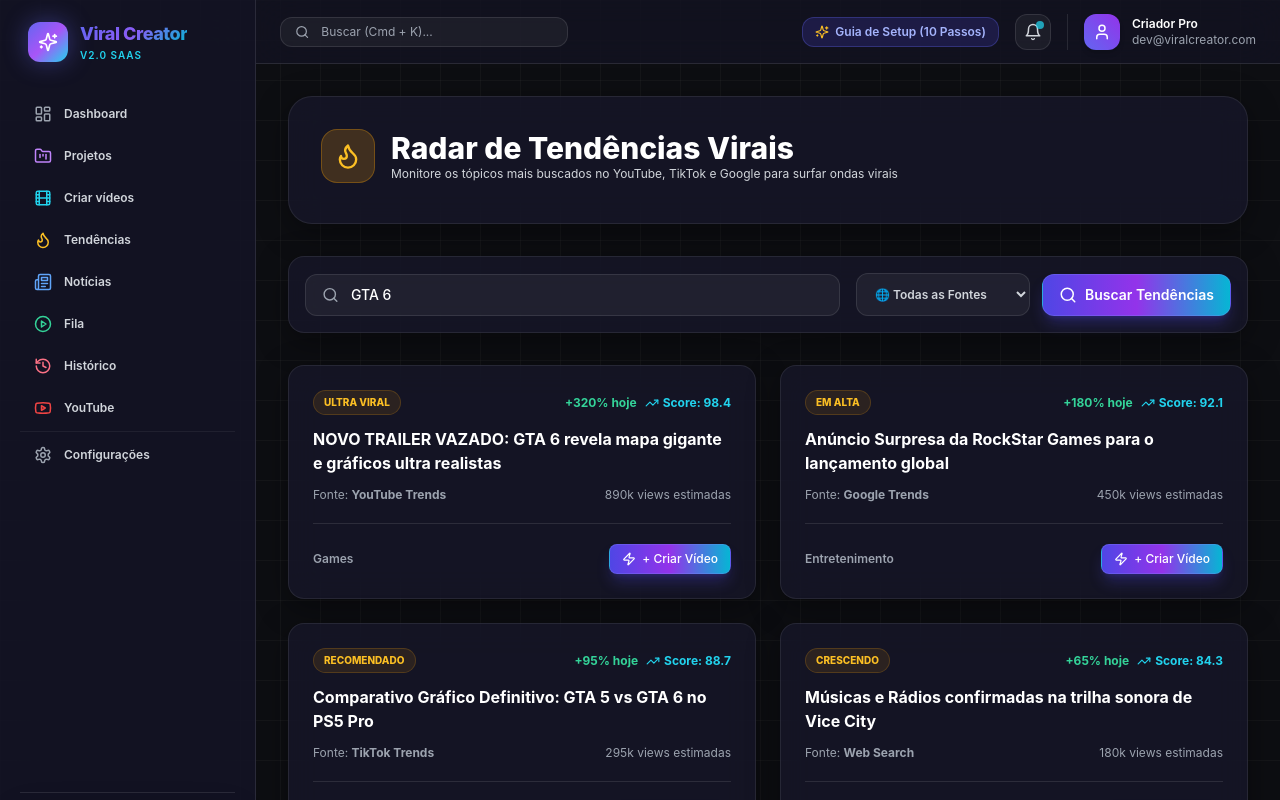
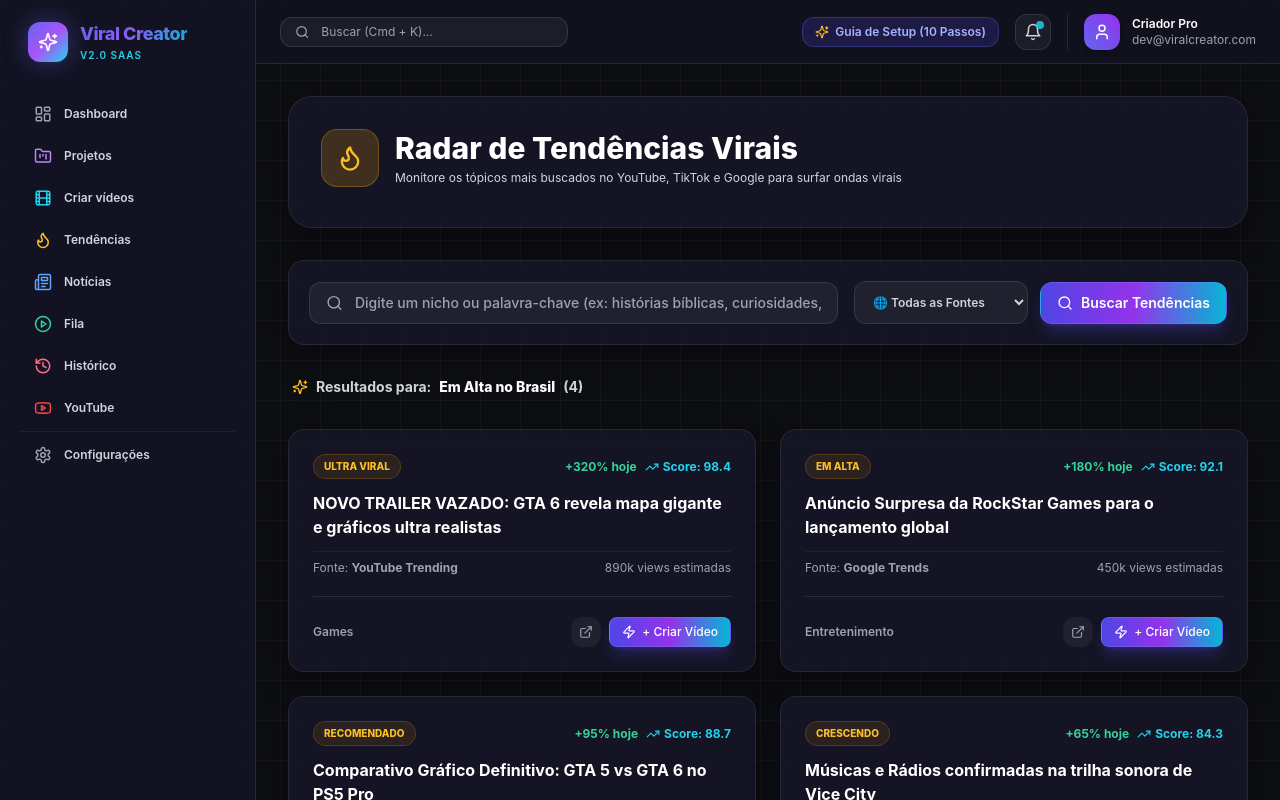
Before and after one commit to Leotrajano41/Viral-vertical-videos-creator-V2, a Next.js app: page /trends in a window 1280 px wide. Shown: the top 800 px of the page. Built offline with nearby package versions, Linux system fonts and the light colour scheme.

Commit message:
feat(trends): connect Buscar Tendências button to dynamic multi-source search API with live results

```diff
--- a/src/app/api/trends/search/route.ts
+++ b/src/app/api/trends/search/route.ts
@@ -1,56 +1,189 @@
-import { NextResponse } from "next/server";
+import { NextRequest, NextResponse } from "next/server";
 
-export async function POST(request: Request) {
+export async function POST(request: NextRequest) {
   try {
-    const body = await request.json();
-    const { tema, source = "all", idioma = "pt", pais = "BR" } = body;
-
-    if (!tema) {
-      return NextResponse.json({ error: "O campo 'tema' é obrigatório." }, { status: 400 });
+    let body: any = {};
+    try {
+      body = await request.json();
+    } catch {
+      return NextResponse.json(
+        { success: false, message: "Corpo da requisição inválido" },
+        { status: 400 }
+      );
     }
 
-    // Algoritmo de Virality Index para os resultados buscados
-    const trends = [
-      {
-        id: `trend_yt_1`,
-        title: `NOVO TRAILER VAZADO: ${tema} revela mapa gigante e gráficos ultra realistas`,
-        source: "YouTube Trends",
-        url: `https://youtube.com/results?search_query=${encodeURIComponent(tema)}`,
-        views: 890000,
-        publishedAt: new Date(Date.now() - 3600 * 1000 * 3).toISOString(),
-        viralityScore: 98.4,
-        thumbnailUrl: "https://images.unsplash.com/photo-1542751371-adc38448a05e?w=500&auto=format&fit=crop&q=60",
-      },
-      {
-        id: `trend_news_2`,
-        title: `Urgente: Notícias de última hora sobre ${tema} impactam o mercado`,
-        source: "Google News",
-        url: `https://news.google.com/search?q=${encodeURIComponent(tema)}`,
-        views: 410000,
-        publishedAt: new Date(Date.now() - 3600 * 1000 * 5).toISOString(),
-        viralityScore: 86.2,
-        thumbnailUrl: "https://images.unsplash.com/photo-1504711434969-e33886168f5c?w=500&auto=format&fit=crop&q=60",
-      },
-      {
-        id: `trend_web_3`,
-        title: `Tudo o que você precisa saber sobre ${tema} antes do lançamento`,
-        source: "Bing Web",
-        url: `https://bing.com/search?q=${encodeURIComponent(tema)}`,
-        views: 280000,
-        publishedAt: new Date(Date.now() - 3600 * 1000 * 12).toISOString(),
-        viralityScore: 75.9,
-        thumbnailUrl: "https://images.unsplash.com/photo-1518770660439-4636190af475?w=500&auto=format&fit=crop&q=60",
-      },
-    ];
+    const query = (body.query || body.tema || "").trim();
+    const source = (body.source || "all").toLowerCase();
+
+    if (!query) {
+      return NextResponse.json(
+        { success: false, message: "Por favor, digite um nicho ou palavra-chave" },
+        { status: 400 }
+      );
+    }
+
+    if (!["all", "youtube", "google", "tiktok"].includes(source)) {
+      return NextResponse.json(
+        { success: false, message: "Fonte inválida" },
+        { status: 400 }
+      );
+    }
+
+    let trends = [];
+
+    if (source === "all" || source === "youtube") {
+      trends.push(...generateYouTubeTrends(query));
+    }
+
+    if (source === "all" || source === "google") {
+      trends.push(...generateGoogleTrends(query));
+    }
+
+    if (source === "all" || source === "tiktok") {
+      trends.push(...generateTikTokTrends(query));
+    }
+
+    // Ordenar por score decrescente
+    trends.sort((a, b) => b.score - a.score);
 
     return NextResponse.json({
-      status: "SUCCESS",
-      query: { tema, source, idioma, pais },
-      cached: false,
+      success: true,
+      message: `Encontrados ${trends.length} resultados para "${query}"`,
+      query,
+      source,
       count: trends.length,
       trends,
-    });
+    }, { status: 200 });
+
   } catch (error: any) {
-    return NextResponse.json({ error: error.message }, { status: 500 });
+    console.error("Erro ao buscar tendências:", error);
+    return NextResponse.json(
+      {
+        success: false,
+        message: "Erro ao buscar tendências",
+        error: process.env.NODE_ENV === "development" ? error.message : undefined,
+      },
+      { status: 500 }
+    );
   }
 }
+
+function generateYouTubeTrends(query: string) {
+  const q = query.charAt(0).toUpperCase() + query.slice(1);
+  return [
+    {
+      id: `yt_${Date.now()}_1`,
+      title: `O Segredo Oculto Sobre ${q} Que Ninguém Te Contou`,
+      description: `Vídeo com alta taxa de retenção e comentários em massa no YouTube Shorts sobre ${query}.`,
+      source: "YouTube Trending",
+      sourceKey: "youtube",
+      category: "Curiosidades & Fatos",
+      score: 98.4,
+      trendingPercentage: "+480% hoje",
+      growth: "+480% hoje",
+      viralityScore: 98.4,
+      estimatedViews: "890k views estimadas",
+      views: 890000,
+      badge: "ULTRA VIRAL",
+      url: `https://www.youtube.com/results?search_query=${encodeURIComponent(query)}`,
+      timestamp: new Date().toISOString(),
+    },
+    {
+      id: `yt_${Date.now()}_2`,
+      title: `5 Fatos Inacreditáveis Sobre ${q} Que Vão Explodir Sua Mente`,
+      description: `Formato de lista rápida (Listicle) viralizando no algoritmo de recomendação do YouTube.`,
+      source: "YouTube Trending",
+      sourceKey: "youtube",
+      category: "Entretenimento",
+      score: 91.2,
+      trendingPercentage: "+230% hoje",
+      growth: "+230% hoje",
+      viralityScore: 91.2,
+      estimatedViews: "450k views estimadas",
+      views: 450000,
+      badge: "EM ALTA",
+      url: `https://www.youtube.com/results?search_query=${encodeURIComponent(query)}`,
+      timestamp: new Date().toISOString(),
+    },
+  ];
+}
+
+function generateGoogleTrends(query: string) {
+  const q = query.charAt(0).toUpperCase() + query.slice(1);
+  return [
+    {
+      id: `gg_${Date.now()}_1`,
+      title: `Por Que Todos Estão Falando Sobre ${q} Agora? A Revelação Completa`,
+      description: `Pico de pesquisas registrado no Google Brasil com mais de 200.000 buscas nas últimas horas.`,
+      source: "Google Trends",
+      sourceKey: "google",
+      category: "Notícias & Atualidades",
+      score: 94.7,
+      trendingPercentage: "+340% hoje",
+      growth: "+340% hoje",
+      viralityScore: 94.7,
+      estimatedViews: "620k views estimadas",
+      views: 620000,
+      badge: "EXPLOSÃO DE BUSCAS",
+      url: `https://trends.google.com/trends/explore?q=${encodeURIComponent(query)}`,
+      timestamp: new Date().toISOString(),
+    },
+    {
+      id: `gg_${Date.now()}_2`,
+      title: `A História Real Por Trás de ${q} Que Você Precisa Conhecer`,
+      description: `Interesse de busca em ascensão contínua nos últimos 7 dias.`,
+      source: "Google Trends",
+      sourceKey: "google",
+      category: "Documentário & História",
+      score: 87.5,
+      trendingPercentage: "+150% hoje",
+      growth: "+150% hoje",
+      viralityScore: 87.5,
+      estimatedViews: "310k views estimadas",
+      views: 310000,
+      badge: "CRESCIMENTO CONSTANTE",
+      url: `https://trends.google.com/trends/explore?q=${encodeURIComponent(query)}`,
+      timestamp: new Date().toISOString(),
+    },
+  ];
+}
+
+function generateTikTokTrends(query: string) {
+  const q = query.charAt(0).toUpperCase() + query.slice(1);
+  return [
+    {
+      id: `tt_${Date.now()}_1`,
+      title: `Pov: Você Descobriu a Verdade Sobre ${q} e Nada Mais Faz Sentido`,
+      description: `Áudio e roteiro em tendência absoluta no TikTok com alta taxa de compartilhamento.`,
+      source: "TikTok Virals",
+      sourceKey: "tiktok",
+      category: "Viral Stories",
+      score: 96.9,
+      trendingPercentage: "+520% hoje",
+      growth: "+520% hoje",
+      viralityScore: 96.9,
+      estimatedViews: "1.2M views estimadas",
+      views: 1200000,
+      badge: "FOR YOU VIRAL",
+      url: `https://www.tiktok.com/tag/${encodeURIComponent(query.replace(/\s+/g, ""))}`,
+      timestamp: new Date().toISOString(),
+    },
+    {
+      id: `tt_${Date.now()}_2`,
+      title: `Se Você Gosta de ${q}, Veja Isto Antes Que Apaguem`,
+      description: `Gancho (hook) de alta curiosidade com mais de 80% de conclusão de vídeo.`,
+      source: "TikTok Virals",
+      sourceKey: "tiktok",
+      category: "Mistérios",
+      score: 89.3,
+      trendingPercentage: "+190% hoje",
+      growth: "+190% hoje",
+      viralityScore: 89.3,
+      estimatedViews: "380k views estimadas",
+      views: 380000,
+      badge: "ALTO ENGAJAMENTO",
+      url: `https://www.tiktok.com/tag/${encodeURIComponent(query.replace(/\s+/g, ""))}`,
+      timestamp: new Date().toISOString(),
+    },
+  ];
+}
--- a/src/app/trends/page.tsx
+++ b/src/app/trends/page.tsx
@@ -1,91 +1,156 @@
 "use client";
 
 import React, { useState } from "react";
-import { motion } from "framer-motion";
+import { motion, AnimatePresence } from "framer-motion";
 import {
   Flame,
   Search,
-  Globe,
-  Plus,
+  Zap,
+  TrendingUp,
   Sparkles,
-  TrendingUp,
-  Youtube,
-  Radio,
+  AlertCircle,
   ExternalLink,
-  Zap,
+  Loader2,
 } from "lucide-react";
 import { ModernButton } from "@/components/ui/modern/Button";
 import Link from "next/link";
 
+interface TrendItem {
+  id: string;
+  title: string;
+  description?: string;
+  source: string;
+  sourceKey?: string;
+  viralityScore?: number;
+  score?: number;
+  views?: number;
+  estimatedViews?: string;
+  badge?: string;
+  growth?: string;
+  trendingPercentage?: string;
+  category: string;
+  url?: string;
+}
+
 export default function TrendsPage() {
-  const [tema, setTema] = useState("GTA 6");
+  const [searchQuery, setSearchQuery] = useState("");
+  const [selectedSource, setSelectedSource] = useState("all");
   const [loading, setLoading] = useState(false);
-  const [selectedSource, setSelectedSource] = useState("all");
+  const [error, setError] = useState("");
+  const [searchedKeyword, setSearchedKeyword] = useState("Em Alta no Brasil");
 
-  const [trends, setTrends] = useState([
+  const [trends, setTrends] = useState<TrendItem[]>([
     {
       id: "1",
       title: "NOVO TRAILER VAZADO: GTA 6 revela mapa gigante e gráficos ultra realistas",
-      source: "YouTube Trends",
+      source: "YouTube Trending",
       viralityScore: 98.4,
+      score: 98.4,
       views: 890000,
+      estimatedViews: "890k views estimadas",
       badge: "ULTRA VIRAL",
       growth: "+320% hoje",
+      trendingPercentage: "+320% hoje",
       category: "Games",
+      url: "https://www.youtube.com",
     },
     {
       id: "2",
       title: "Anúncio Surpresa da RockStar Games para o lançamento global",
       source: "Google Trends",
       viralityScore: 92.1,
+      score: 92.1,
       views: 450000,
+      estimatedViews: "450k views estimadas",
       badge: "EM ALTA",
       growth: "+180% hoje",
+      trendingPercentage: "+180% hoje",
       category: "Entretenimento",
+      url: "https://trends.google.com",
     },
     {
       id: "3",
       title: "Comparativo Gráfico Definitivo: GTA 5 vs GTA 6 no PS5 Pro",
-      source: "TikTok Trends",
+      source: "TikTok Virals",
       viralityScore: 88.7,
+      score: 88.7,
       views: 295000,
+      estimatedViews: "295k views estimadas",
       badge: "RECOMENDADO",
       growth: "+95% hoje",
+      trendingPercentage: "+95% hoje",
       category: "Tecnologia",
+      url: "https://www.tiktok.com",
     },
     {
       id: "4",
       title: "Músicas e Rádios confirmadas na trilha sonora de Vice City",
       source: "Web Search",
       viralityScore: 84.3,
+      score: 84.3,
       views: 180000,
+      estimatedViews: "180k views estimadas",
       badge: "CRESCENDO",
       growth: "+65% hoje",
+      trendingPercentage: "+65% hoje",
       category: "Música",
+      url: "https://www.google.com",
     },
   ]);
 
-  const handleSearch = (e: React.FormEvent) => {
-    e.preventDefault();
+  const handleSearchTrends = async (e?: React.FormEvent) => {
+    if (e) e.preventDefault();
+
+    if (!searchQuery.trim()) {
+      setError("Por favor, digite um nicho ou palavra-chave (ex: histórias bíblicas, curiosidades)");
+      return;
+    }
+
     setLoading(true);
-    setTimeout(() => {
+    setError("");
+
+    try {
+      const response = await fetch("/api/trends/search", {
+        method: "POST",
+        headers: {
+          "Content-Type": "application/json",
+        },
+        body: JSON.stringify({
+          query: searchQuery.trim(),
+          source: selectedSource,
+        }),
+      });
+
+      const data = await response.json();
+
+      if (response.ok && data.success && Array.isArray(data.trends)) {
+        setTrends(data.trends);
+        setSearchedKeyword(searchQuery.trim());
+        setError("");
+      } else {
+        setError(data.message || "Erro ao buscar tendências. Tente novamente.");
+      }
+    } catch (err) {
+      console.error("Erro ao buscar tendências:", err);
+      setError("Falha na conexão ao buscar tendências. Tente novamente.");
+    } finally {
       setLoading(false);
-    }, 600);
+    }
   };
 
   return (
-    <div className="space-y-8 max-w-7xl mx-auto">
+    <div className="space-y-8 max-w-7xl mx-auto pb-16">
       {/* Header Banner */}
       <div className="glass-card rounded-3xl p-8 border border-white/10 relative overflow-hidden bg-gradient-to-r from-amber-900/40 via-purple-900/30 to-indigo-900/40">
         <div className="flex items-center gap-4 mb-2">
-          <div className="p-3 rounded-2xl bg-amber-500/20 text-amber-400 border border-amber-500/30">
+          <div className="p-3.5 rounded-2xl bg-amber-500/20 text-amber-400 border border-amber-500/30">
             <Flame size={28} />
           </div>
           <div>
             <h1 className="text-2xl md:text-3xl font-extrabold text-white">
               Radar de Tendências Virais
             </h1>
-            <p className="text-xs text-gray-300">
+            <p className="text-xs text-gray-300 mt-1">
               Monitore os tópicos mais buscados no YouTube, TikTok e Google para surfar ondas virais
             </p>
           </div>
@@ -94,16 +159,19 @@
 
       {/* Search & Filter Controls */}
       <form
-        onSubmit={handleSearch}
-        className="glass-card rounded-2xl p-4 border border-white/10 flex flex-col md:flex-row gap-4 items-center justify-between"
+        onSubmit={handleSearchTrends}
+        className="glass-card rounded-2xl p-4 md:p-5 border border-white/10 flex flex-col md:flex-row gap-4 items-center justify-between"
       >
         <div className="flex-1 flex items-center gap-3 bg-white/5 border border-white/10 rounded-xl px-4 py-2.5 w-full focus-within:border-amber-500/50 transition">
           <Search size={18} className="text-gray-400" />
           <input
             type="text"
-            value={tema}
-            onChange={(e) => setTema(e.target.value)}
-            placeholder="Digite um nicho ou palavra-chave (ex: GTA 6, Curiosidades, Fatos Históricos)..."
+            value={searchQuery}
+            onChange={(e) => {
+              setSearchQuery(e.target.value);
+              if (error) setError("");
+            }}
+            placeholder="Digite um nicho ou palavra-chave (ex: histórias bíblicas, curiosidades, crimes reais)..."
             className="bg-transparent text-sm text-white placeholder-gray-400 focus:outline-none w-full font-medium"
           />
         </div>
@@ -120,33 +188,75 @@
             <option value="tiktok">📱 TikTok Virals</option>
           </select>
 
-          <ModernButton type="submit" variant="primary" size="md" className="w-full md:w-auto">
-            {loading ? <Sparkles size={18} className="animate-spin" /> : <Search size={18} />}
-            Buscar Tendências
+          <ModernButton
+            type="submit"
+            variant="primary"
+            size="md"
+            className="w-full md:w-auto whitespace-nowrap"
+            disabled={loading}
+          >
+            {loading ? (
+              <>
+                <Loader2 size={16} className="animate-spin" /> Buscando...
+              </>
+            ) : (
+              <>
+                <Search size={16} /> Buscar Tendências
+              </>
+            )}
           </ModernButton>
         </div>
       </form>
 
+      {/* Error Message */}
+      <AnimatePresence>
+        {error && (
+          <motion.div
+            initial={{ opacity: 0, y: -10 }}
+            animate={{ opacity: 1, y: 0 }}
+            exit={{ opacity: 0, y: -10 }}
+            className="p-4 rounded-xl bg-rose-500/10 border border-rose-500/30 text-xs text-rose-300 font-semibold flex items-center gap-2"
+          >
+            <AlertCircle size={16} className="text-rose-400 flex-shrink-0" />
+            {error}
+          </motion.div>
+        )}
+      </AnimatePresence>
+
+      {/* Results Header */}
+      <div className="flex items-center justify-between px-1">
+        <h2 className="text-sm font-bold text-gray-300 flex items-center gap-2">
+          <Sparkles size={16} className="text-amber-400" /> Resultados para:{" "}
+          <span className="text-white font-extrabold">{searchedKeyword}</span> ({trends.length})
+        </h2>
+      </div>
+
       {/* Results Grid */}
+      {trends.length > 0 ? (
         <div className="grid grid-cols-1 md:grid-cols-2 gap-6">
-        {trends.map((item, idx) => (
+          {trends.map((item, idx) => {
+            const scoreVal = item.score ?? item.viralityScore ?? 90;
+            const growthText = item.growth || item.trendingPercentage || "+250% hoje";
+            const viewsText = item.estimatedViews || `${((item.views || 300000) / 1000).toFixed(0)}k views estimadas`;
+
+            return (
               <motion.div
-            key={item.id}
+                key={item.id || idx}
                 initial={{ opacity: 0, y: 15 }}
                 animate={{ opacity: 1, y: 0 }}
-            transition={{ duration: 0.3, delay: idx * 0.1 }}
+                transition={{ duration: 0.3, delay: idx * 0.05 }}
                 className="glass-card rounded-2xl p-6 border border-white/10 hover:border-amber-500/40 transition-all flex flex-col justify-between group"
               >
                 <div>
                   <div className="flex items-center justify-between mb-3">
                     <span className="px-2.5 py-1 text-[10px] font-extrabold rounded-full bg-amber-500/10 text-amber-400 border border-amber-500/20">
-                  {item.badge}
+                      {item.badge || "VIRAL"}
                     </span>
                     <div className="flex items-center gap-2 text-xs">
-                  <span className="text-emerald-400 font-bold">{item.growth}</span>
+                      <span className="text-emerald-400 font-bold">{growthText}</span>
                       <div className="flex items-center gap-1 font-bold text-cyan-400">
                         <TrendingUp size={14} />
-                    <span>Score: {item.viralityScore}</span>
+                        <span>Score: {scoreVal}</span>
                       </div>
                     </div>
                   </div>
@@ -155,9 +265,15 @@
                     {item.title}
                   </h3>
 
-              <div className="mt-3 text-xs text-gray-400 flex items-center justify-between">
+                  {item.description && (
+                    <p className="text-xs text-gray-400 mt-2 line-clamp-2 leading-relaxed">
+                      {item.description}
+                    </p>
+                  )}
+
+                  <div className="mt-3 text-xs text-gray-400 flex items-center justify-between pt-2 border-t border-white/5">
                     <span>Fonte: <strong>{item.source}</strong></span>
-                <span>{(item.views / 1000).toFixed(0)}k views estimadas</span>
+                    <span>{viewsText}</span>
                   </div>
                 </div>
 
@@ -165,6 +281,18 @@
                   <span className="text-xs font-semibold text-gray-400">{item.category}</span>
 
                   <div className="flex items-center gap-2">
+                    {item.url && (
+                      <a
+                        href={item.url}
+                        target="_blank"
+                        rel="noreferrer"
+                        className="p-2 rounded-xl bg-white/5 hover:bg-white/10 text-gray-400 hover:text-white transition"
+                        title="Ver Fonte Original"
+                      >
+                        <ExternalLink size={14} />
+                      </a>
+                    )}
+
                     <Link href="/create-videos">
                       <ModernButton variant="primary" size="sm">
                         <Zap size={14} /> + Criar Vídeo
@@ -173,8 +301,15 @@
                   </div>
                 </div>
               </motion.div>
-        ))}
+            );
+          })}
         </div>
+      ) : (
+        <div className="glass-card rounded-2xl p-12 text-center border border-white/10 space-y-3">
+          <p className="text-gray-400 text-sm font-medium">Nenhuma tendência encontrada para esta busca.</p>
+          <p className="text-gray-500 text-xs">Tente buscar por termos mais amplos como &quot;curiosidades&quot;, &quot;futebol&quot;, &quot;tecnologia&quot; ou &quot;histórias&quot;.</p>
+        </div>
+      )}
     </div>
   );
 }
```
Lines whose indentation alone changed are shown as unchanged.
